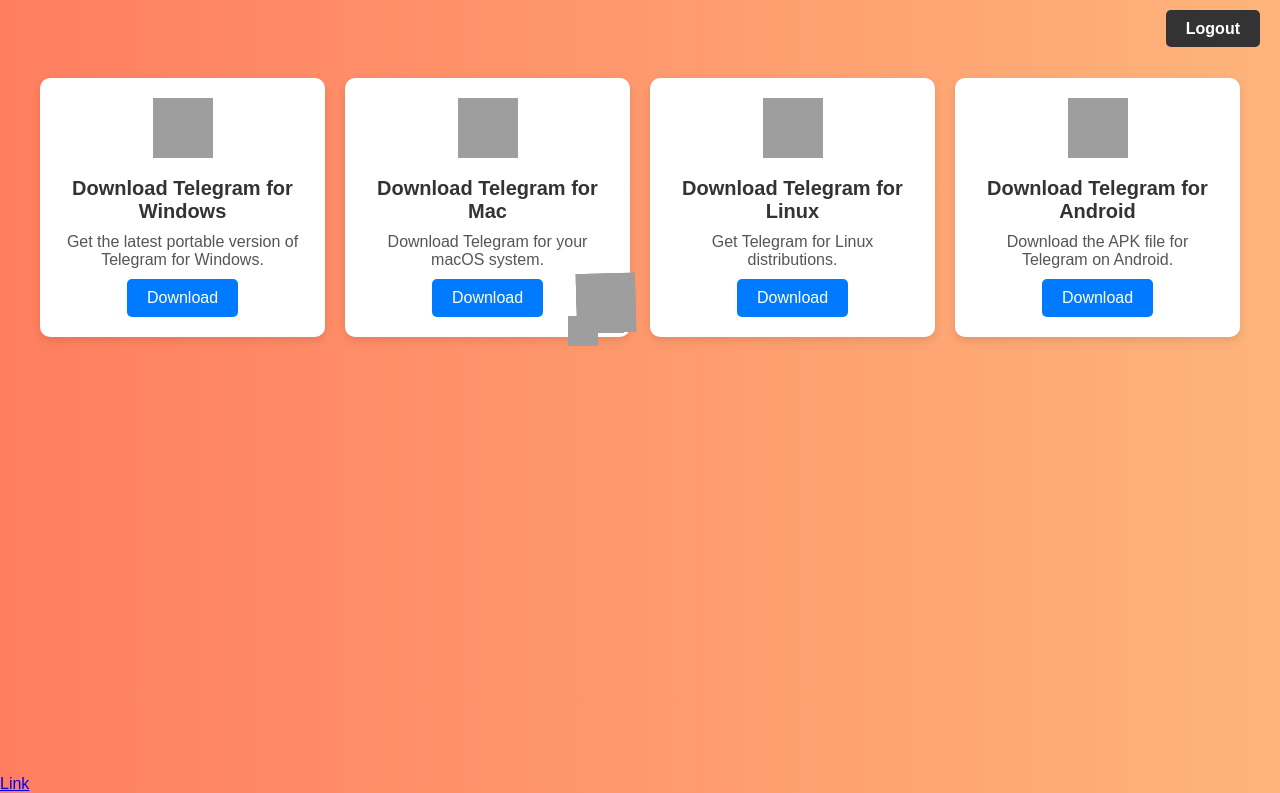
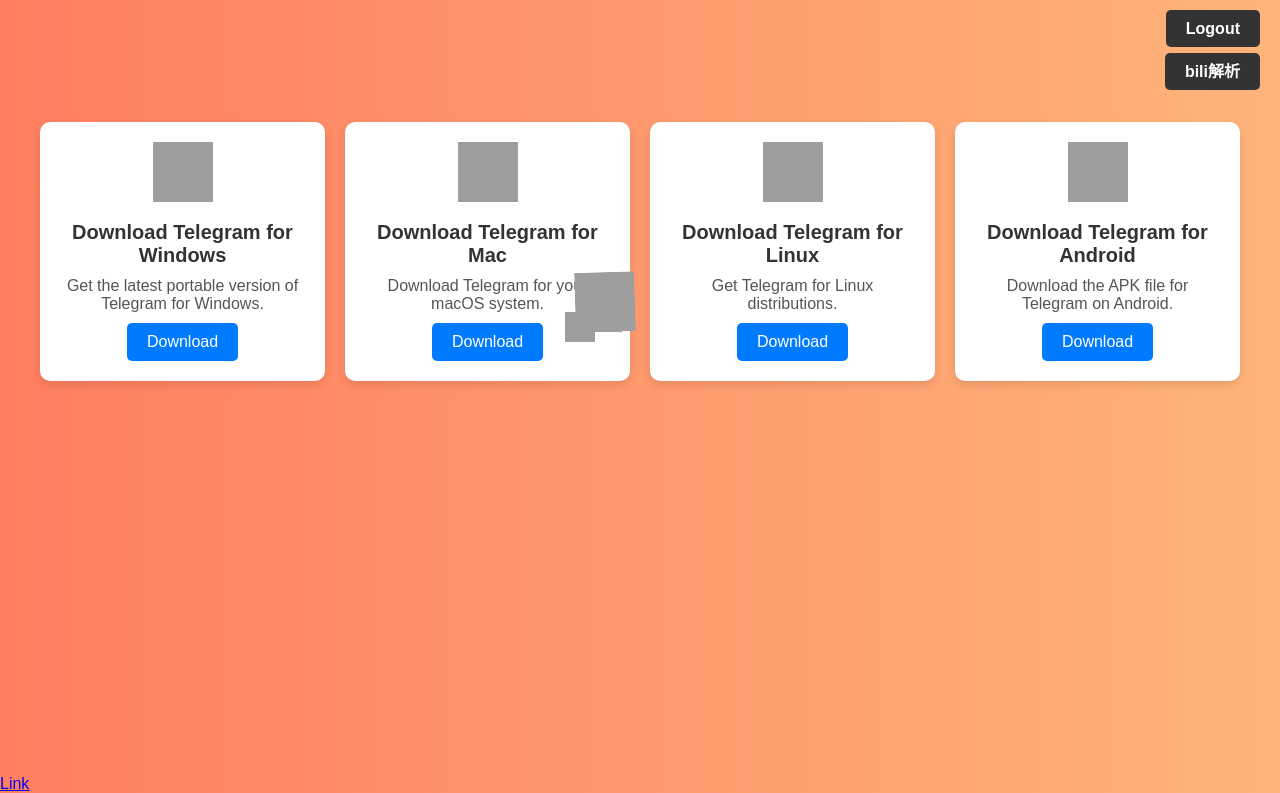
Before and after one commit to smithkareng520/telegram_update_deployment, a PHP site: page /dashboard.php in a window 1280 px wide. Shown: the part 65-858 px from the top of the page. Run offline with PHP 8.4, Linux system fonts and the light colour scheme; the visitor is signed in with stand-in values (Sample User, id 1); grey boxes are pictures that could not be loaded.

Commit message:
Update dashboard.php

```diff
--- a/dashboard.php
+++ b/dashboard.php
@@ -209,6 +209,10 @@
       <a href="logout.php">Logout</a>
     </div>
 
+    <div class="logout">
+      <a href="download.html">bili解析</a>
+    </div>
+
     <main>
       <div class="grid-container">
         <div class="card">
```
